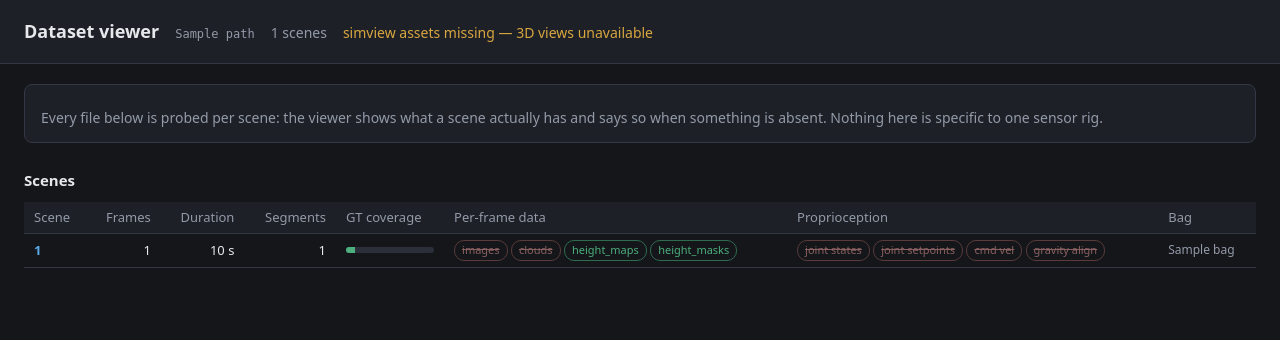
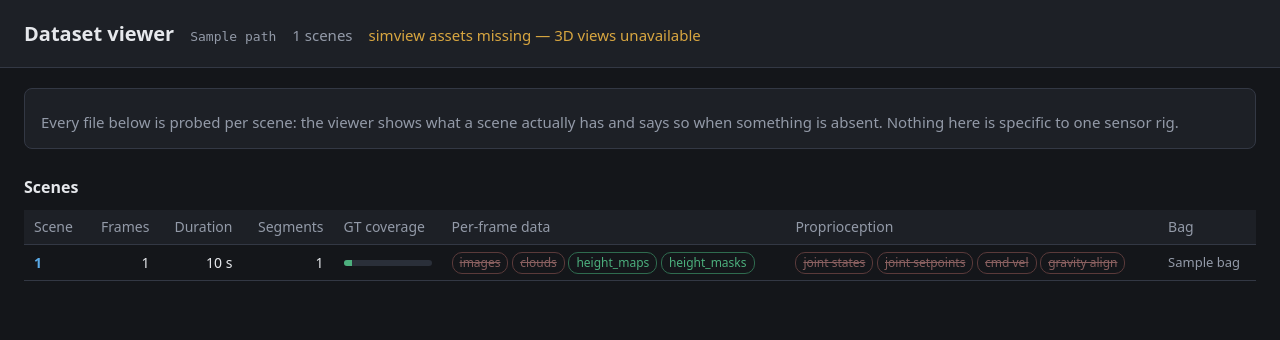
Before and after one commit to vlk-jan/dataset_tools, a Python web app: template dataset_tools/viewer/templates/index.html in a window 1280 px wide. Shown: the top 340 px of the page. Run offline with Jinja, Linux system fonts and the light colour scheme; the template is opened without the code that fills it: most values are stand-ins (such as "Sample title", 1, 10 or a date in 2020).

Commit message:
Bump viewer text sizes

```diff
--- a/dataset_tools/viewer/static/style.css
+++ b/dataset_tools/viewer/static/style.css
@@ -17,7 +17,7 @@ body {
   margin: 0;
   background: var(--bg);
   color: var(--fg);
-  font: 14px/1.5 system-ui, -apple-system, "Segoe UI", sans-serif;
+  font: 15px/1.55 system-ui, -apple-system, "Segoe UI", sans-serif;
 }
 a { color: var(--accent); text-decoration: none; }
 a:hover { text-decoration: underline; }
@@ -30,18 +30,18 @@ header {
   gap: 16px;
   flex-wrap: wrap;
 }
-header h1 { font-size: 18px; margin: 0; font-weight: 600; }
-header .path { color: var(--muted); font-family: ui-monospace, monospace; font-size: 12px; }
+header h1 { font-size: 20px; margin: 0; font-weight: 600; }
+header .path { color: var(--muted); font-family: ui-monospace, monospace; font-size: 13px; }
 main { padding: 20px 24px 60px; max-width: 1500px; }
-h2 { font-size: 15px; margin: 26px 0 10px; font-weight: 600; }
-table { border-collapse: collapse; width: 100%; font-size: 13px; }
+h2 { font-size: 16px; margin: 26px 0 10px; font-weight: 600; }
+table { border-collapse: collapse; width: 100%; font-size: 14px; }
 th, td { text-align: left; padding: 6px 10px; border-bottom: 1px solid var(--line); }
 th { color: var(--muted); font-weight: 500; position: sticky; top: 0; background: var(--panel); }
 tr:hover td { background: var(--panel-2); }
 td.num, th.num { text-align: right; font-variant-numeric: tabular-nums; }
 .chip {
   display: inline-block; padding: 1px 7px; border-radius: 10px;
-  font-size: 11px; border: 1px solid var(--line); color: var(--muted);
+  font-size: 12px; border: 1px solid var(--line); color: var(--muted);
 }
 .chip.yes { color: var(--ok); border-color: #2f6b4f; }
 .chip.no { color: #8a6060; border-color: #5a3a3a; text-decoration: line-through; }
@@ -51,10 +51,10 @@ td.num, th.num { text-align: right; font-variant-numeric: tabular-nums; }
   border-radius: 8px; padding: 14px 16px; margin-bottom: 14px;
 }
 .grid { display: grid; grid-template-columns: repeat(auto-fill, minmax(280px, 1fr)); gap: 14px; }
-.kv { display: grid; grid-template-columns: max-content 1fr; gap: 3px 14px; font-size: 13px; }
+.kv { display: grid; grid-template-columns: max-content 1fr; gap: 3px 14px; font-size: 14px; }
 .kv dt { color: var(--muted); }
 .kv dd { margin: 0; font-variant-numeric: tabular-nums; }
-code, pre { font-family: ui-monospace, "SF Mono", monospace; font-size: 12px; }
+code, pre { font-family: ui-monospace, "SF Mono", monospace; font-size: 13px; }
 pre { background: #101216; padding: 10px 12px; border-radius: 6px; overflow-x: auto; border: 1px solid var(--line); }
 .muted { color: var(--muted); }
 .warn { color: var(--warn); }
--- a/dataset_tools/viewer/templates/index.html
+++ b/dataset_tools/viewer/templates/index.html
@@ -79,7 +79,7 @@
             <span class="chip {{ 'yes' if p.present.get(key) else 'no' }}">{{ key.replace('_', ' ') }}</span>
           {% endfor %}
         </td>
-        <td class="muted" style="font-size:12px">{{ p.bag or "&mdash;"|safe }}</td>
+        <td class="muted" style="font-size:13px">{{ p.bag or "&mdash;"|safe }}</td>
       </tr>
     {% endfor %}
     </tbody>
```
